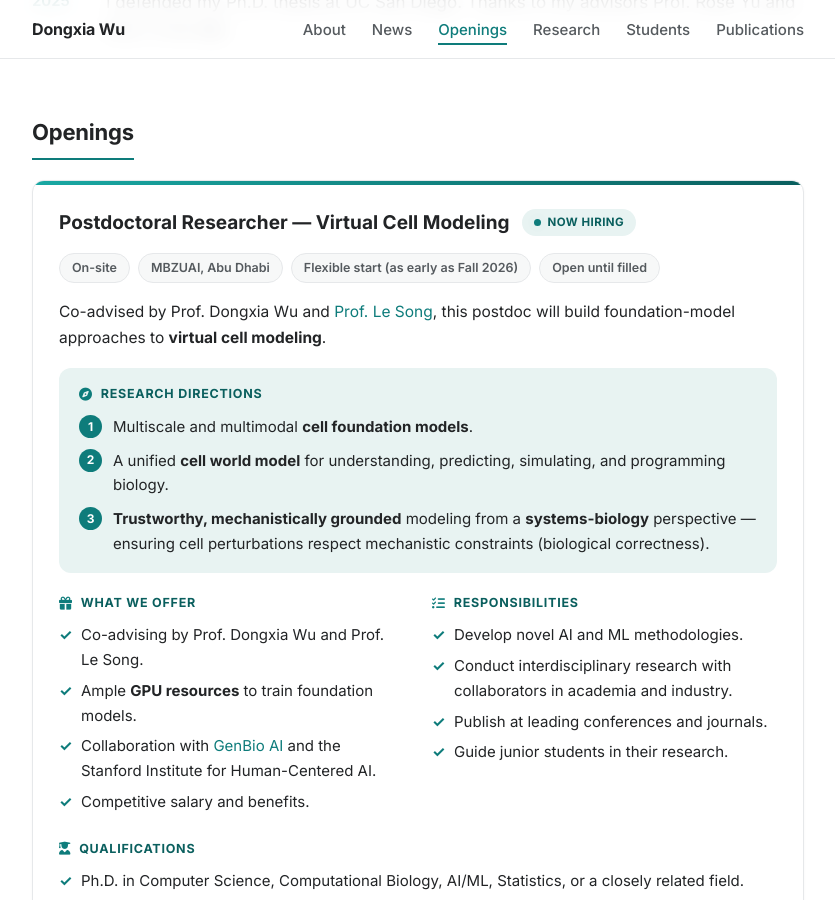
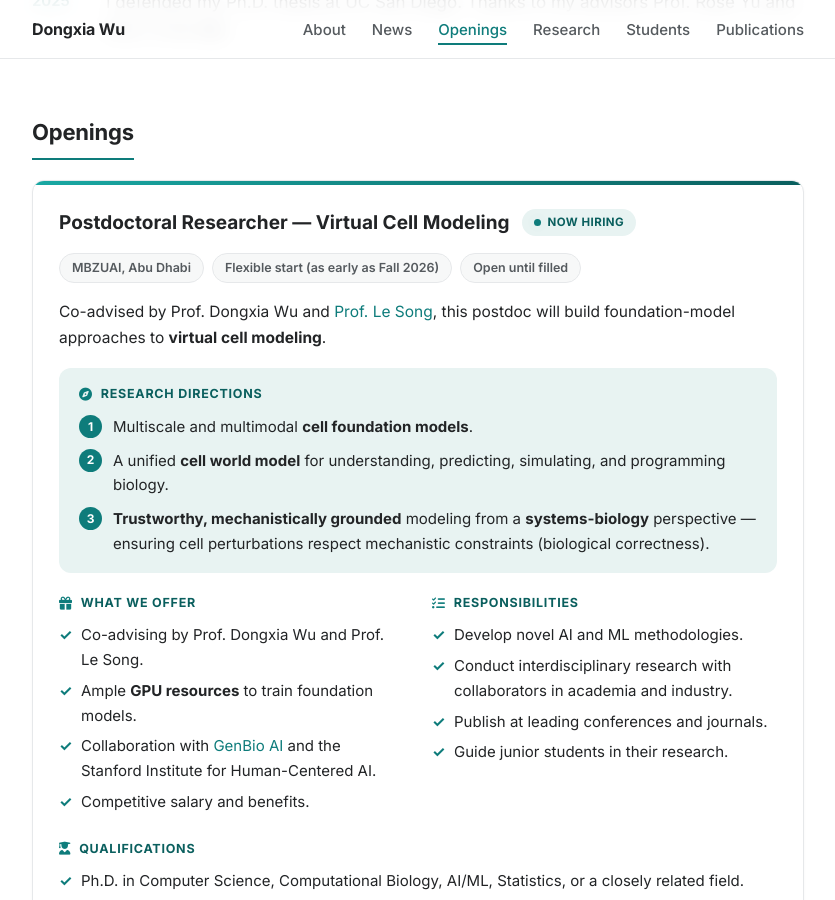
Before and after one commit to DongxiaW/dongxiaw.github.io, a Jekyll site: the page built from index.html, in a window 1280 px wide and 900 px high, scrolled down 1483 px. Shown: the whole window, without its empty margins (222-1057 px from the left). Built offline with Jekyll 4.4.1, drawn with Linux system fonts in a browser that asks for light colours.

Commit message:
Remove 'On-site' chip from postdoc posting meta
Co-Authored-By: Claude Opus 4.8 <noreply@anthropic.com>

```diff
--- a/_data/data.yml
+++ b/_data/data.yml
@@ -74,7 +74,7 @@ openings:
   positions:
     - title: Postdoctoral Researcher — Virtual Cell Modeling
       badge: Now hiring
-      meta: On-site · MBZUAI, Abu Dhabi · Flexible start (as early as Fall 2026) · Open until filled
+      meta: MBZUAI, Abu Dhabi · Flexible start (as early as Fall 2026) · Open until filled
       summary: |
         Co-advised by Prof. Dongxia Wu and [Prof. Le Song](https://dasongle.github.io/), this postdoc
         will build foundation-model approaches to **virtual cell modeling**.
```
